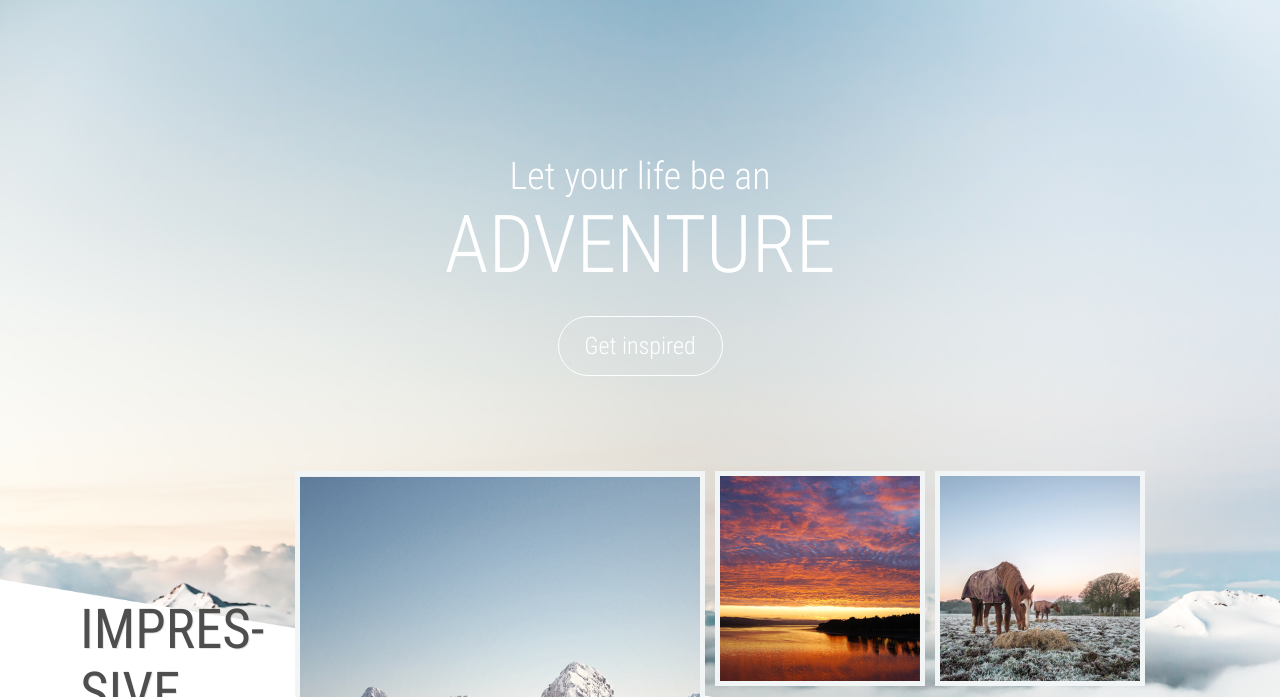
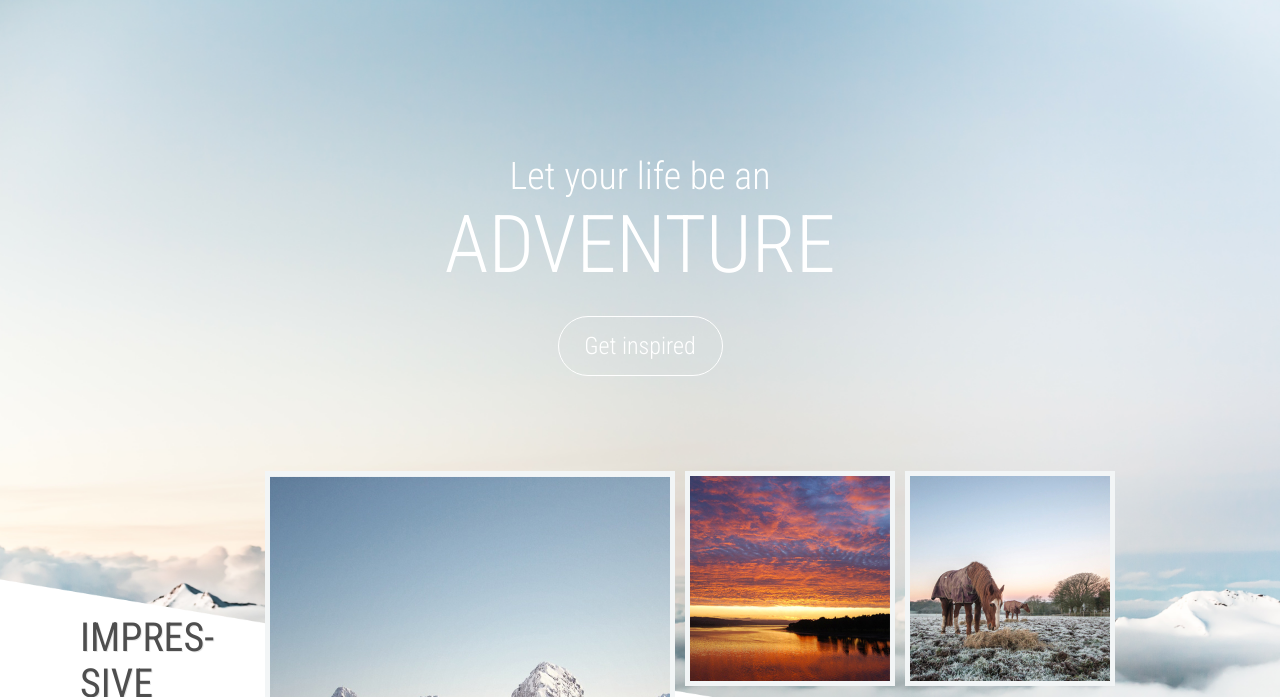
Before and after one commit to katyakaterina/Wild-Adventure, a website: page index.html in a window 1280 px wide. Shown: the part 55-752 px from the top of the page. Drawn offline with nearby package versions, Linux system fonts and the light colour scheme; files that its build step writes are made by us from their sources.

Commit message:
Уменьшила шрифт заголовков разделов

```diff
--- a/src/style/global/global.scss
+++ b/src/style/global/global.scss
@@ -1,5 +1,5 @@
 .title{
-    font-size: 55px;
+    font-size: 40px;
     color: $title;
     font-weight: 400;
     text-transform: uppercase;
--- a/src/style/main-content/cover.scss
+++ b/src/style/main-content/cover.scss
@@ -65,7 +65,7 @@
         margin: 0 auto;
     }
     &__promo-title{
-        width: 210px;
+        width: 180px;
         margin: 0;
     }
     &__promo-subtitle{
```
